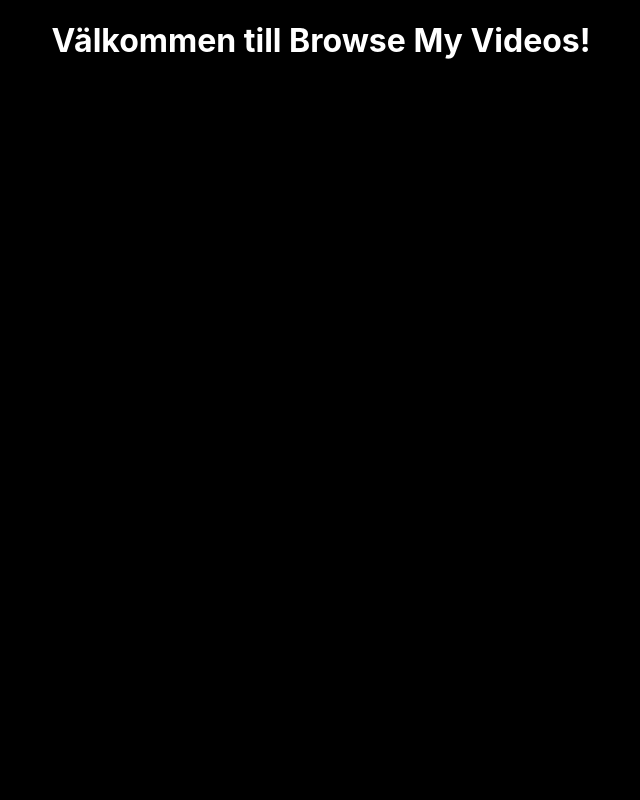
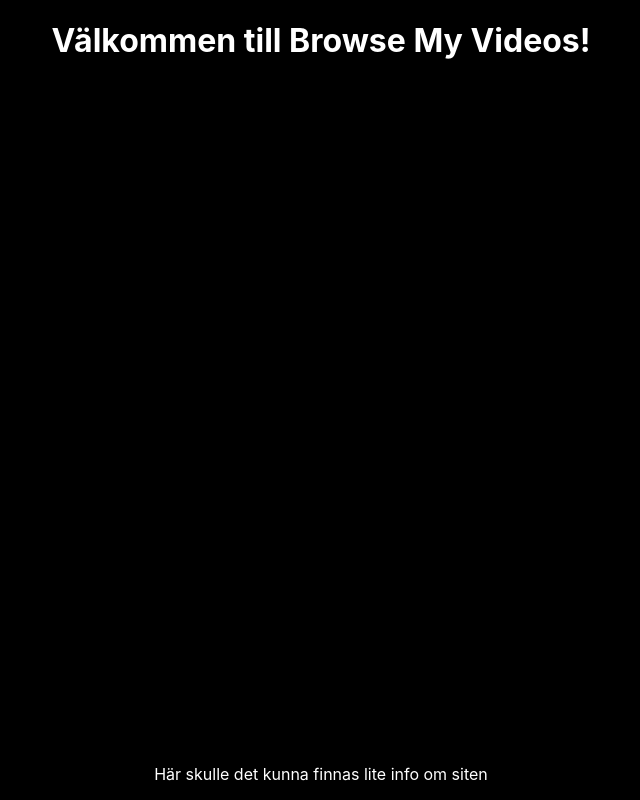
Before and after one commit to quie87/browsemyvideos, a React (Create React App) app: page / in a window 1280 px wide. Shown: the whole page, without its empty margins (319-959 px from the left). Built offline with nearby package versions, Linux system fonts and the light colour scheme; no server answers.

Commit message:
create the footer

```diff
--- a/src/App.js
+++ b/src/App.js
@@ -2,12 +2,14 @@ import "./App.css";
 import { React } from "react";
 import Main from "./components/Main/Main";
 import Header from "./components/Header/Header";
+import Footer from "./components/Footer/Footer";
 
 function App() {
   return (
     <div className="App">
       <Header />
       <Main />
+      <Footer />
     </div>
   );
 }
--- a/src/components/Footer/Footer.js
+++ b/src/components/Footer/Footer.js
@@ -0,0 +1,22 @@
+import { React } from "react";
+
+function Footer() {
+  return (
+    <footer
+      className="footer"
+      style={{ position: "fixed", left: 0, bottom: 0, width: "100%" }}
+    >
+      <div
+        style={{
+          display: "flex",
+          justifyContent: "center",
+          alignItems: "center",
+        }}
+      >
+        <p>Här skulle det kunna finnas lite info om siten</p>
+      </div>
+    </footer>
+  );
+}
+
+export default Footer;
```
